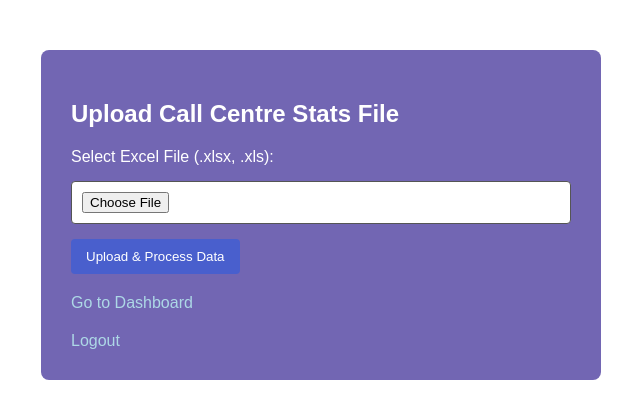
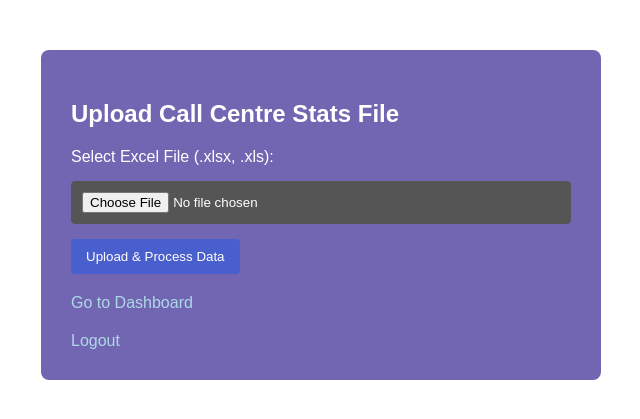
Before and after one commit to samukele-dev/Altitudebpo-online-dashboard, a Flask app: page /upload in a window 1280 px wide. Shown: the top 419 px of the page, without its empty margins (319-959 px from the left). Run offline with Flask 3, Linux system fonts and the light colour scheme; the visitor is signed in with stand-in values (Sample User, id 1).

Commit message:
color change

```diff
--- a/templates/upload.html
+++ b/templates/upload.html
@@ -7,7 +7,7 @@
         body { font-family: sans-serif; background-color: #ffffff; color: white; margin: 20px; }
         .container { background-color: #7266b3; padding: 30px; border-radius: 8px; width: 500px; margin: 50px auto; }
         h2 { color: #ffffff; }
-        input[type="file"] { margin: 15px 0; padding: 10px; background-color: #ffffff; border-radius: 4px; border: 1px solid #555; display: block; width: 100%; box-sizing: border-box; }
+        input[type="file"] { margin: 15px 0; padding: 10px; background-color: #555555; border-radius: 4px; border: 1px solid #555; display: block; width: 100%; box-sizing: border-box; }
         button { background-color: #495fcd; color: white; padding: 10px 15px; border: none; cursor: pointer; border-radius: 4px; }
         button:hover { opacity: 0.8; }
         a { color: #ADD8E6; text-decoration: none; display: block; margin-top: 20px; }
```
